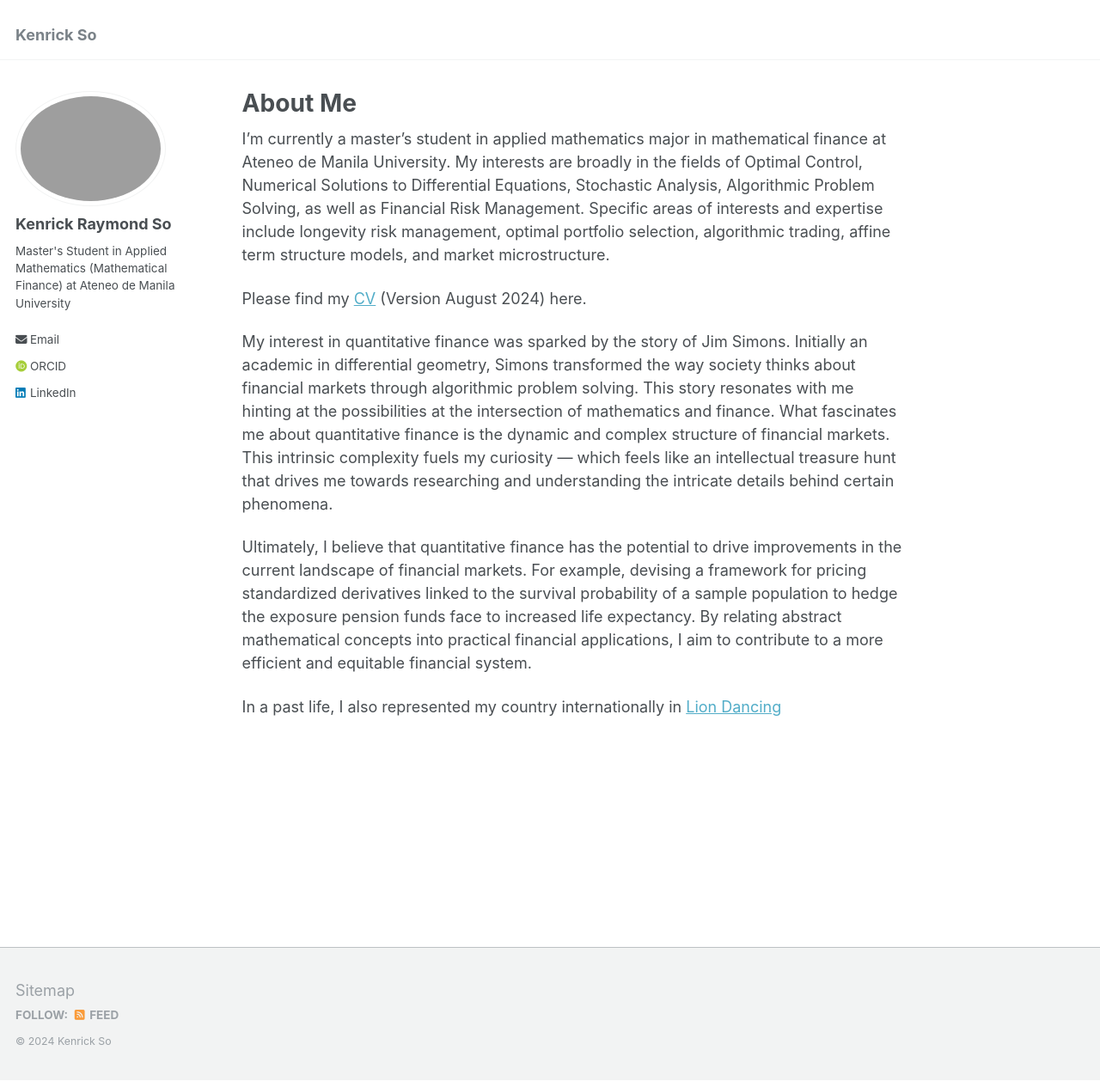
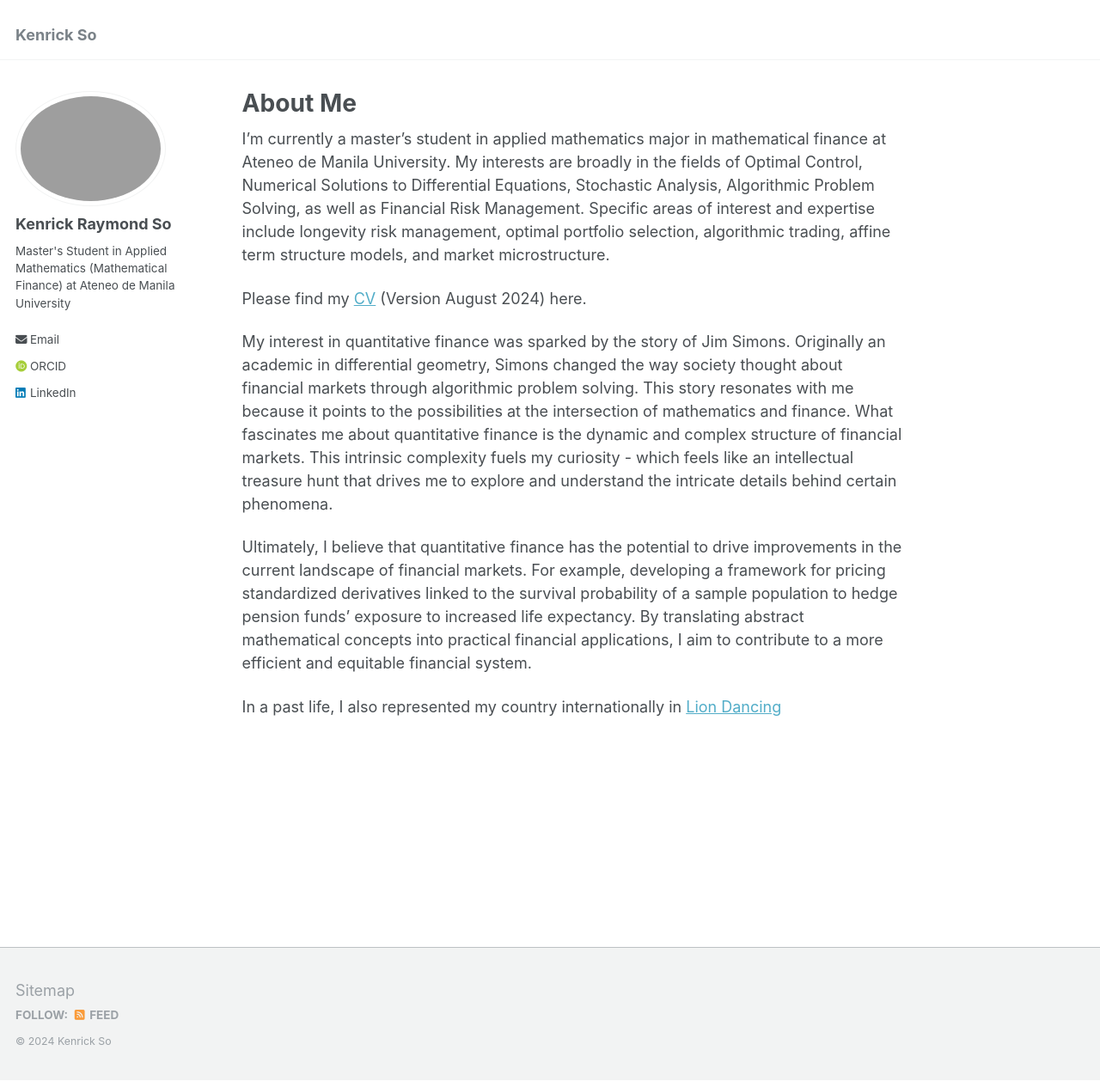
Before and after one commit to kenrickraymond/kenrickraymond.github.io, a Jekyll site: the page built from _pages/about.md, in a window 1280 px wide and 1258 px high. Shown: the whole window at 86% size. Built offline with Jekyll 4.4.1, drawn with Linux system fonts in a browser that asks for light colours; some web fonts are replaced.

Commit message:
changed about me

```diff
--- a/_pages/about.md
+++ b/_pages/about.md
@@ -6,12 +6,12 @@ redirect_from:
   - /about/
   - /about.html
 ---
-I'm currently a master's student in applied mathematics major in mathematical finance at Ateneo de Manila University. My interests are broadly in the fields of Optimal Control, Numerical Solutions to Differential Equations, Stochastic Analysis, Algorithmic Problem Solving, as well as Financial Risk Management. Specific areas of interests and expertise include longevity risk management, optimal portfolio selection, algorithmic trading, affine term structure models, and market microstructure.
+I'm currently a master's student in applied mathematics major in mathematical finance at Ateneo de Manila University. My interests are broadly in the fields of Optimal Control, Numerical Solutions to Differential Equations, Stochastic Analysis, Algorithmic Problem Solving, as well as Financial Risk Management. Specific areas of interest and expertise include longevity risk management, optimal portfolio selection, algorithmic trading, affine term structure models, and market microstructure.
 
 Please find my [CV](https://kenrickraymond.github.io/files/KENRICK_RAYMOND_SO_ACADEMIC_CV.pdf) (Version August 2024) here.
 
-My interest in quantitative finance was sparked by the story of Jim Simons. Initially an academic in differential geometry, Simons transformed the way society thinks about financial markets through algorithmic problem solving. This story resonates with me hinting at the possibilities at the intersection of mathematics and finance. What fascinates me about quantitative finance is the dynamic and complex structure of financial markets. This intrinsic complexity fuels my curiosity — which feels like an intellectual treasure hunt that drives me towards researching and understanding the intricate details behind certain phenomena.
+My interest in quantitative finance was sparked by the story of Jim Simons. Originally an academic in differential geometry, Simons changed the way society thought about financial markets through algorithmic problem solving. This story resonates with me because it points to the possibilities at the intersection of mathematics and finance. What fascinates me about quantitative finance is the dynamic and complex structure of financial markets. This intrinsic complexity fuels my curiosity - which feels like an intellectual treasure hunt that drives me to explore and understand the intricate details behind certain phenomena.
 
-Ultimately, I believe that quantitative finance has the potential to drive improvements in the current landscape of financial markets. For example, devising a framework for pricing standardized derivatives linked to the survival probability of a sample population to hedge the exposure pension funds face to increased life expectancy. By relating abstract mathematical concepts into practical financial applications, I aim to contribute to a more efficient and equitable financial system.
+Ultimately, I believe that quantitative finance has the potential to drive improvements in the current landscape of financial markets. For example, developing a framework for pricing standardized derivatives linked to the survival probability of a sample population to hedge pension funds' exposure to increased life expectancy. By translating abstract mathematical concepts into practical financial applications, I aim to contribute to a more efficient and equitable financial system.
 
 In a past life, I also represented my country internationally in [Lion Dancing](https://kenrickraymond.github.io/images/Malaysia.jpg)
```
